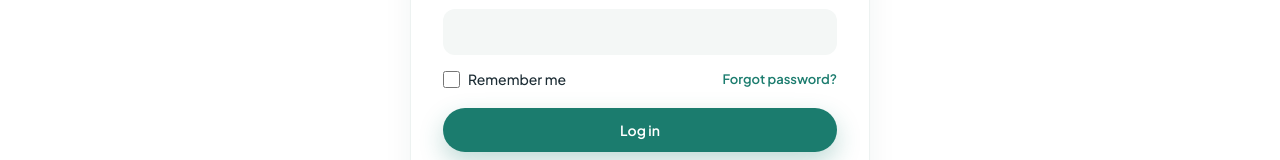
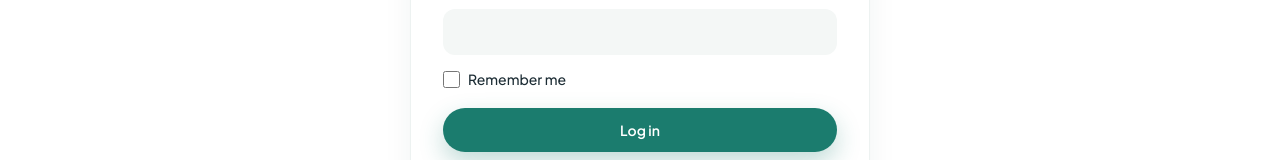
Before and after one commit to Amine0019/tripPocket-frontend, an Angular app: page /login in a window 1280 px wide. Shown: the part 335-495 px from the top of the page. Built offline with nearby package versions, Linux system fonts and the light colour scheme.

Commit message:
delete the double of forget Password

```diff
--- a/src/app/pages/login/login.page.html
+++ b/src/app/pages/login/login.page.html
@@ -26,7 +26,6 @@
           />
           <span>Remember me</span>
         </label>
-        <a routerLink="/forgot-password" class="forgot-link">Forgot password?</a>
       </div>
 
       @if (error()) {
--- a/src/app/pages/login/login.page.scss
+++ b/src/app/pages/login/login.page.scss
@@ -42,10 +42,6 @@ a:not(.btn):not(.btn-icon) {
       font-size: 14px;
       font-weight: 500;
     }
-  }
-
-  .forgot-link {
-    font-size: 13px;
   }
 }
 
```
